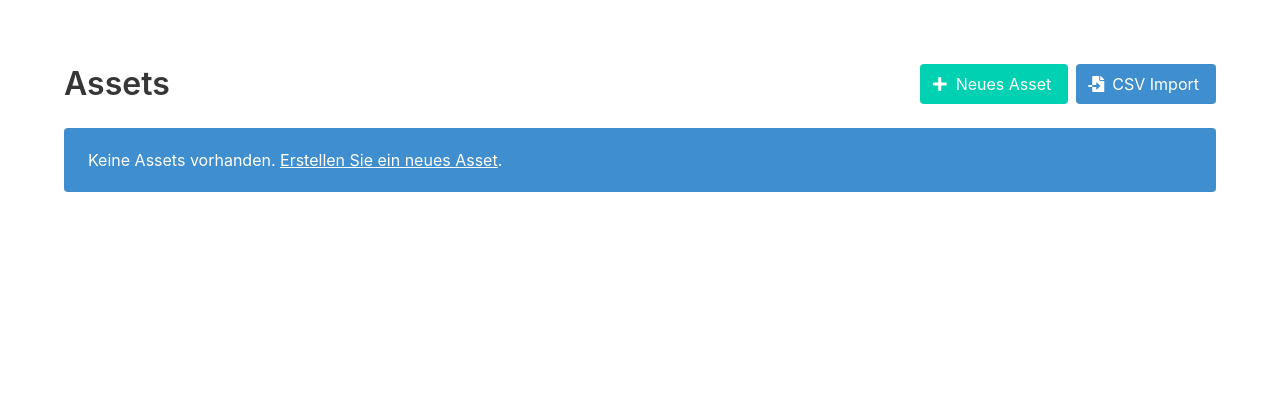
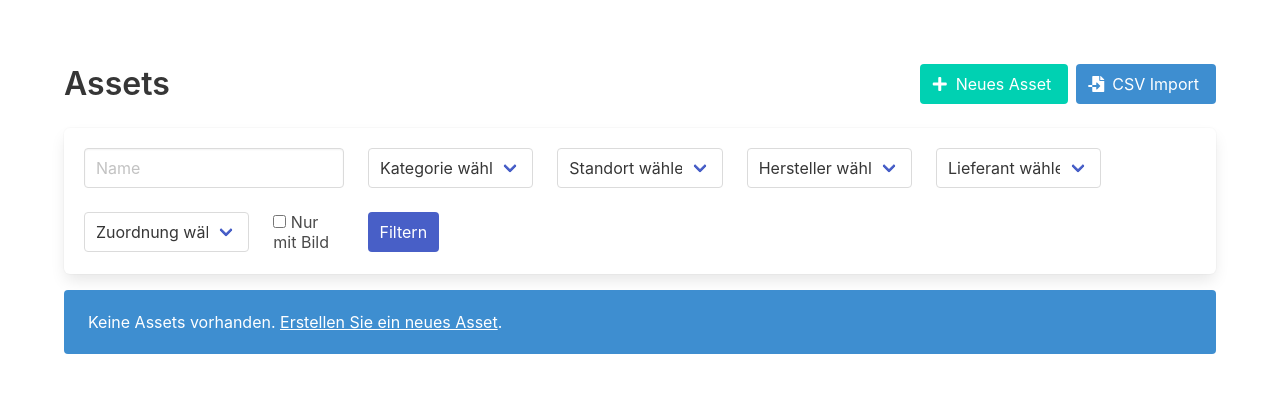
Before and after one commit to larsbaust/asset-management, a Flask app: page /assets in a window 1280 px wide. Shown: the part 52-445 px from the top of the page. Run offline with Flask 3, Linux system fonts and the light colour scheme; some libraries are stand-ins or nearby versions.

Commit message:
neuerrungen im asset bereich und dashboard

```diff
--- a/app/forms.py
+++ b/app/forms.py
@@ -1,5 +1,5 @@
 from flask_wtf import FlaskForm
-from wtforms import StringField, SelectField, TextAreaField, FloatField, DateTimeField, BooleanField, SubmitField, FileField, IntegerField
+from wtforms import StringField, SelectField, SelectMultipleField, TextAreaField, FloatField, DateTimeField, BooleanField, SubmitField, FileField, IntegerField
 from wtforms.fields import DateField
 from wtforms.validators import DataRequired, Length, Optional, NumberRange
 from flask_wtf.file import FileAllowed
@@ -54,20 +54,6 @@ LOCATIONS = [
     ('Zweibrücken Fashion Outlet', 'Zweibrücken Fashion Outlet')
 ]
 
-# Initiale Kategorien
-CATEGORIES = [
-    ('', 'Kategorie auswählen...'),
-    ('Hardware', 'Hardware'),
-    ('Software', 'Software'),
-    ('Möbel', 'Möbel'),
-    ('Büro', 'Büro'),
-    ('Netzwerk', 'Netzwerk'),
-    ('Sicherheit', 'Sicherheit'),
-    ('Audio', 'Audio'),
-    ('Video', 'Video'),
-    ('Sonstiges', 'Sonstiges')
-]
-
 class AssetForm(FlaskForm):
     name = StringField('Name', validators=[DataRequired(), Length(max=100)])
     description = TextAreaField('Beschreibung', validators=[Optional()])
@@ -80,10 +66,10 @@ class AssetForm(FlaskForm):
         ('inactive', 'Inaktiv'),
         ('on_loan', 'Ausgeliehen')
     ], validators=[DataRequired()])
-    category = SelectField('Kategorie', choices=CATEGORIES, validators=[DataRequired()])
-    assignments = SelectField('Zuordnungen', choices=[], validators=[Optional()], render_kw={'multiple': True})
-    manufacturers = SelectField('Hersteller', choices=[], validators=[Optional()], render_kw={'multiple': True})
-    suppliers = SelectField('Lieferanten', choices=[], validators=[Optional()], render_kw={'multiple': True})
+    category = SelectField('Kategorie', choices=[], validators=[DataRequired()])
+    assignments = SelectMultipleField('Zuordnungen', choices=[], validators=[Optional()])
+    manufacturers = SelectMultipleField('Hersteller', choices=[], validators=[Optional()])
+    suppliers = SelectMultipleField('Lieferanten', choices=[], validators=[Optional()])
     location = SelectField('Standort', choices=LOCATIONS, validators=[Optional()])
     serial_number = StringField('Seriennummer', validators=[Optional(), Length(max=255)])
     purchase_date = DateField('Anschaffungsdatum', validators=[Optional()], format='%Y-%m-%d')
@@ -92,10 +78,11 @@ class AssetForm(FlaskForm):
     def __init__(self, *args, **kwargs):
         super(AssetForm, self).__init__(*args, **kwargs)
         # Die Choices für die SelectFields werden dynamisch aus der Datenbank geladen
-        from .models import Assignment, Manufacturer, Supplier
-        self.assignments.choices = [(a.id, a.name) for a in Assignment.query.order_by(Assignment.name).all()]
-        self.manufacturers.choices = [(m.id, m.name) for m in Manufacturer.query.order_by(Manufacturer.name).all()]
-        self.suppliers.choices = [(s.id, s.name) for s in Supplier.query.order_by(Supplier.name).all()]
+        from .models import Assignment, Manufacturer, Supplier, Category
+        self.assignments.choices = [(str(a.id), a.name) for a in Assignment.query.order_by(Assignment.name).all()]
+        self.manufacturers.choices = [(str(m.id), m.name) for m in Manufacturer.query.order_by(Manufacturer.name).all()]
+        self.suppliers.choices = [(str(s.id), s.name) for s in Supplier.query.order_by(Supplier.name).all()]
+        self.category.choices = [(str(c.id), c.name) for c in Category.query.order_by(Category.name).all()]
 
 class LoanForm(FlaskForm):
     """Formular für das Ausleihen von Assets"""
--- a/app/main.py
+++ b/app/main.py
@@ -1,4 +1,4 @@
-from flask import Blueprint, render_template, redirect, url_for, flash, request, jsonify, send_file
+from flask import Blueprint, render_template, redirect, url_for, flash, request, jsonify, send_file, current_app
 from .models import Asset, db, Loan, Document, CostEntry, InventorySession, InventoryItem, InventoryTeam
 from .forms import AssetForm, LoanForm, DocumentForm, CostEntryForm, InventorySessionForm, InventoryTeamForm, InventoryCheckForm
 import csv
@@ -23,6 +23,44 @@ import tempfile
 import os
 
 main = Blueprint('main', __name__)
+
+@main.route('/assignments/add', methods=['POST'])
+def add_assignment():
+    from .models import Assignment, db
+    data = request.get_json()
+    name = data.get('name')
+    description = data.get('description')
+    if not name:
+        return jsonify({'status': 'error', 'message': 'Name ist erforderlich.'}), 400
+    # Prüfe auf Duplikate
+    if Assignment.query.filter_by(name=name).first():
+        return jsonify({'status': 'error', 'message': 'Name existiert bereits.'}), 400
+    assignment = Assignment(name=name, description=description)
+    db.session.add(assignment)
+    db.session.commit()
+    return jsonify({'status': 'success', 'id': assignment.id, 'name': assignment.name})
+
+@main.route('/manufacturers/add', methods=['POST'])
+def add_manufacturer():
+    from .models import Manufacturer, db
+    data = request.get_json()
+    name = data.get('name')
+    description = data.get('description')
+    website = data.get('website')
+    contact_info = data.get('contact_info')
+    if not name:
+        return jsonify({'success': False, 'message': 'Name ist erforderlich'}), 400
+    if Manufacturer.query.filter_by(name=name).first():
+        return jsonify({'success': False, 'message': 'Name existiert bereits.'}), 400
+    manufacturer = Manufacturer(
+        name=name,
+        description=description,
+        website=website,
+        contact_info=contact_info
+    )
+    db.session.add(manufacturer)
+    db.session.commit()
+    return jsonify({'success': True, 'id': manufacturer.id, 'name': manufacturer.name})
 
 # Konfiguration für Datei-Uploads
 UPLOAD_FOLDER = os.path.join(os.path.dirname(os.path.dirname(__file__)), 'uploads')
@@ -79,7 +117,7 @@ def index():
     category_data = []
     categories = {}
     for asset in user_assets:
-        cat = asset.category or 'Ohne Kategorie'
+        cat = asset.category.name if asset.category else 'Ohne Kategorie'
         categories[cat] = categories.get(cat, 0) + 1
 
     for category, count in categories.items():
@@ -241,15 +279,24 @@ def dashboard():
     cost_type_labels = list(costs.keys())
     cost_amounts = list(costs.values())
 
-    # Kategorien-Statistiken
+    # Kategorien-Statistiken (nur Klartextnamen)
+    from .models import Category
+    # Zeige alle Kategorien (auch neue/ohne Assets) im Chart
     categories = db.session.query(
-        Asset.category, func.count(Asset.id)
-    ).group_by(Asset.category).all()
-
+        Category.name,
+        func.count(Asset.id)
+    ).outerjoin(Asset, Asset.category_id == Category.id)\
+     .group_by(Category.id, Category.name)\
+     .order_by(Category.name)\
+     .all()
     category_data = [{
-        'category': cat or 'Ohne Kategorie',
+        'category': cat_name or 'Ohne Kategorie',
         'count': count
-    } for cat, count in categories]
+    } for cat_name, count in categories]
+    # Assets ohne Kategorie ergänzen (falls vorhanden)
+    no_category_count = Asset.query.filter(Asset.category == None).count()
+    if no_category_count:
+        category_data.append({'category': 'Ohne Kategorie', 'count': no_category_count})
 
     return render_template('dashboard.html',
         recent_assets=recent_assets,
@@ -265,25 +312,147 @@ def dashboard():
 
 @main.route('/assets')
 def assets():
-    """Liste aller Assets des aktuellen Benutzers"""
-    assets = Asset.query.all()
-    return render_template('assets.html', assets=assets)
+    """Asset-Übersicht mit Filterfunktion"""
+    from .models import Assignment, Manufacturer, Supplier
+    query = Asset.query
+
+    # Filter: Name (Textfeld)
+    name = request.args.get('name', '').strip()
+    if name:
+        query = query.filter(Asset.name.ilike(f"%{name}%"))
+
+    # Filter: Kategorie (Dropdown)
+    category = request.args.get('category', '')
+    if category:
+        query = query.filter(Asset.category_id == int(category))
+
+    # Filter: Standort (Dropdown)
+    location = request.args.get('location', '')
+    if location:
+        query = query.filter(Asset.location == location)
+
+    # Filter: Hersteller (Dropdown)
+    manufacturer_id = request.args.get('manufacturer', '')
+    if manufacturer_id:
+        query = query.filter(Asset.manufacturers.any(Manufacturer.id == int(manufacturer_id)))
+
+    # Filter: Lieferant (Dropdown)
+    supplier_id = request.args.get('supplier', '')
+    if supplier_id:
+        query = query.filter(Asset.suppliers.any(Supplier.id == int(supplier_id)))
+
+    # Filter: Zuordnung (Dropdown)
+    assignment_id = request.args.get('assignment', '')
+    if assignment_id:
+        query = query.filter(Asset.assignments.any(Assignment.id == int(assignment_id)))
+
+    # Filter: Nur mit Bild (Checkbox)
+    with_image = request.args.get('with_image', '')
+    if with_image:
+        query = query.filter(Asset.image_url != None)
+
+    assets = query.all()
+
+    # AssetForm instanziieren, um auf die Choices zuzugreifen
+    form = AssetForm()
+    categories = [(c[0], c[1]) for c in form.category.choices if c[0]]
+    locations = [(l[0], l[1]) for l in form.location.choices if l[0]]
+    manufacturers = [(str(m.id), m.name) for m in Manufacturer.query.order_by(Manufacturer.name).all()]
+    suppliers = [(str(s.id), s.name) for s in Supplier.query.order_by(Supplier.name).all()]
+    assignments = [(str(a.id), a.name) for a in Assignment.query.order_by(Assignment.name).all()]
+
+    return render_template(
+        'assets.html',
+        assets=assets,
+        categories=categories,
+        locations=locations,
+        manufacturers=manufacturers,
+        suppliers=suppliers,
+        assignments=assignments,
+        selected={
+            'name': name,
+            'category': category,
+            'location': location,
+            'manufacturer': manufacturer_id,
+            'supplier': supplier_id,
+            'assignment': assignment_id,
+            'with_image': with_image
+        }
+    )
+
+@main.route('/categories/add', methods=['POST'])
+def add_category():
+    from .models import Category
+    from . import db
+    data = request.get_json()
+    if not data or 'name' not in data:
+        return jsonify({'success': False, 'message': 'Name ist erforderlich'}), 400
+    if Category.query.filter_by(name=data['name']).first():
+        return jsonify({'success': False, 'message': 'Kategorie existiert bereits'}), 400
+    category = Category(name=data['name'])
+    db.session.add(category)
+    try:
+        db.session.commit()
+        return jsonify({'success': True, 'id': category.id, 'name': category.name})
+    except Exception as e:
+        db.session.rollback()
+        return jsonify({'success': False, 'message': str(e)}), 400
+
+@main.route('/categories/delete', methods=['POST'])
+def delete_category():
+    from .models import Category
+    from . import db
+    data = request.get_json()
+    if not data or 'name' not in data:
+        return jsonify({'success': False, 'message': 'Name ist erforderlich'}), 400
+    category = Category.query.filter_by(name=data['name']).first()
+    if not category:
+        return jsonify({'success': False, 'message': 'Kategorie nicht gefunden'}), 404
+    db.session.delete(category)
+    try:
+        db.session.commit()
+        return jsonify({'success': True})
+    except Exception as e:
+        db.session.rollback()
+        return jsonify({'success': False, 'message': str(e)}), 400
 
 @main.route('/add_asset', methods=['GET', 'POST'])
 def add_asset():
+    from .models import Assignment, Manufacturer, Supplier
     form = AssetForm()
     doc_form = DocumentForm()
 
     if form.validate_on_submit():
         asset = Asset(
             name=form.name.data,
-            category=form.category.data,
+            category_id=int(form.category.data) if form.category.data else None,
             value=form.value.data,
             status=form.status.data,
             location=form.location.data,
+            article_number=form.article_number.data,
+            ean=form.ean.data,
             serial_number=form.serial_number.data,
             purchase_date=form.purchase_date.data
         )
+        # IDs als Liste holen (Strings zu int)
+        assignment_ids = [int(i) for i in request.form.getlist('assignments')]
+        manufacturer_ids = [int(i) for i in request.form.getlist('manufacturers')]
+        supplier_ids = [int(i) for i in request.form.getlist('suppliers')]
+        # Relationen setzen
+        asset.assignments = Assignment.query.filter(Assignment.id.in_(assignment_ids)).all() if assignment_ids else []
+        asset.manufacturers = Manufacturer.query.filter(Manufacturer.id.in_(manufacturer_ids)).all() if manufacturer_ids else []
+        asset.suppliers = Supplier.query.filter(Supplier.id.in_(supplier_ids)).all() if supplier_ids else []
+        # Bild-Upload verarbeiten
+        if form.image.data:
+            filename = secure_filename(form.image.data.filename)
+            # Eindeutigen Dateinamen erzeugen
+            timestamp = datetime.now().strftime('%Y%m%d_%H%M%S')
+            filename = f"{timestamp}_{filename}"
+            img_folder = os.path.join(current_app.static_folder, 'images')
+            if not os.path.exists(img_folder):
+                os.makedirs(img_folder)
+            form.image.data.save(os.path.join(img_folder, filename))
+            asset.image_url = f"/static/images/{filename}"
         db.session.add(asset)
         db.session.commit()
 
@@ -294,20 +463,47 @@ def add_asset():
 
 @main.route('/edit_asset/<int:id>', methods=['GET', 'POST'])
 def edit_asset(id):
-    """Asset bearbeiten"""
+    from .models import Assignment, Manufacturer, Supplier
     asset = Asset.query.get_or_404(id)
-
     form = AssetForm(obj=asset)
     doc_form = DocumentForm()
+    # Multi-Select-Felder mit aktuellen IDs befüllen
+    form.assignments.data = [str(a.id) for a in asset.assignments]
+    form.manufacturers.data = [str(m.id) for m in asset.manufacturers]
+    form.suppliers.data = [str(s.id) for s in asset.suppliers]
 
     if form.validate_on_submit():
         asset.name = form.name.data
-        asset.category = form.category.data
+        from .models import Category
+        asset.category = Category.query.get(int(form.category.data)) if form.category.data else None
         asset.value = form.value.data
         asset.status = form.status.data
         asset.location = form.location.data
+        asset.article_number = form.article_number.data
+        asset.ean = form.ean.data
         asset.serial_number = form.serial_number.data
         asset.purchase_date = form.purchase_date.data
+        # IDs als Liste holen (Strings zu int)
+        assignment_ids = request.form.getlist('assignments')
+        manufacturer_ids = request.form.getlist('manufacturers')
+        supplier_ids = request.form.getlist('suppliers')
+        # Relationen setzen (nur wenn IDs übergeben wurden, sonst unverändert lassen)
+        if assignment_ids:
+            asset.assignments = Assignment.query.filter(Assignment.id.in_(assignment_ids)).all()
+        if manufacturer_ids:
+            asset.manufacturers = Manufacturer.query.filter(Manufacturer.id.in_(manufacturer_ids)).all()
+        if supplier_ids:
+            asset.suppliers = Supplier.query.filter(Supplier.id.in_(supplier_ids)).all()
+        # Bild-Upload beim Bearbeiten
+        if form.image.data:
+            filename = secure_filename(form.image.data.filename)
+            timestamp = datetime.now().strftime('%Y%m%d_%H%M%S')
+            filename = f"{timestamp}_{filename}"
+            img_folder = os.path.join(current_app.static_folder, 'images')
+            if not os.path.exists(img_folder):
+                os.makedirs(img_folder)
+            form.image.data.save(os.path.join(img_folder, filename))
+            asset.image_url = f"/static/images/{filename}"
         db.session.commit()
         flash('Asset wurde erfolgreich aktualisiert.', 'success')
         return redirect(url_for('main.assets'))
--- a/app/templates/assets.html
+++ b/app/templates/assets.html
@@ -28,6 +28,73 @@
         </div>
     </div>
 
+    <!-- Filterleiste -->
+    <form method="get" class="box mb-4">
+      <div class="columns is-multiline">
+        <div class="column is-3">
+          <input class="input" type="text" name="name" placeholder="Name" value="{{ selected.name }}">
+        </div>
+        <div class="column is-2">
+          <div class="select is-fullwidth">
+            <select name="category">
+              <option value="">Kategorie wählen...</option>
+              {% for value, label in categories %}
+                <option value="{{ value }}" {% if selected.category == value %}selected{% endif %}>{{ label }}</option>
+              {% endfor %}
+            </select>
+          </div>
+        </div>
+        <div class="column is-2">
+          <div class="select is-fullwidth">
+            <select name="location">
+              <option value="">Standort wählen...</option>
+              {% for value, label in locations %}
+                <option value="{{ value }}" {% if selected.location == value %}selected{% endif %}>{{ label }}</option>
+              {% endfor %}
+            </select>
+          </div>
+        </div>
+        <div class="column is-2">
+          <div class="select is-fullwidth">
+            <select name="manufacturer">
+              <option value="">Hersteller wählen...</option>
+              {% for value, label in manufacturers %}
+                <option value="{{ value }}" {% if selected.manufacturer == value %}selected{% endif %}>{{ label }}</option>
+              {% endfor %}
+            </select>
+          </div>
+        </div>
+        <div class="column is-2">
+          <div class="select is-fullwidth">
+            <select name="supplier">
+              <option value="">Lieferant wählen...</option>
+              {% for value, label in suppliers %}
+                <option value="{{ value }}" {% if selected.supplier == value %}selected{% endif %}>{{ label }}</option>
+              {% endfor %}
+            </select>
+          </div>
+        </div>
+        <div class="column is-2">
+          <div class="select is-fullwidth">
+            <select name="assignment">
+              <option value="">Zuordnung wählen...</option>
+              {% for value, label in assignments %}
+                <option value="{{ value }}" {% if selected.assignment == value %}selected{% endif %}>{{ label }}</option>
+              {% endfor %}
+            </select>
+          </div>
+        </div>
+        <div class="column is-1">
+          <label class="checkbox">
+            <input type="checkbox" name="with_image" value="1" {% if selected.with_image %}checked{% endif %}>
+            Nur mit Bild
+          </label>
+        </div>
+        <div class="column is-1">
+          <button class="button is-link is-fullwidth" type="submit">Filtern</button>
+        </div>
+      </div>
+    </form>
     {% if assets %}
     <div class="box">
         <div class="table-container">
@@ -36,11 +103,12 @@
                 <tr>
                     <th>Bild</th>
                     <th>Name</th>
-                    <th>Art. Nr</th>
+                    <th>Artikelnummer</th>
                     <th>Kategorie</th>
+                    <th>EAN</th>
+                    <th>Seriennummer</th>
                     <th>Zuordnung</th>
                     <th>Hersteller</th>
-                    <th>EAN</th>
                     <th>Lieferant</th>
                     <th>Standort</th>
                     <th>Status</th>
@@ -66,7 +134,9 @@
                         <a href="{{ url_for('main.asset_details', id=asset.id) }}">{{ asset.name }}</a>
                     </td>
                     <td>{{ asset.article_number or '-' }}</td>
-                    <td>{{ asset.category or 'Keine Kategorie' }}</td>
+                    <td>{{ asset.category.name if asset.category else 'Keine Kategorie' }}</td>
+                    <td>{{ asset.ean or '-' }}</td>
+                    <td>{{ asset.serial_number or '-' }}</td>
                     <td>
                         {% for assignment in asset.assignments %}
                         <span class="tag is-info is-light">{{ assignment.name }}</span>
@@ -81,7 +151,6 @@
                         -
                         {% endfor %}
                     </td>
-                    <td>{{ asset.ean or '-' }}</td>
                     <td>
                         {% for supplier in asset.suppliers %}
                         <span class="tag is-warning is-light">{{ supplier.name }}</span>
--- a/app/templates/dashboard.html
+++ b/app/templates/dashboard.html
@@ -165,7 +165,7 @@
                     {% for asset in recent_assets %}
                     <tr>
                         <td>{{ asset.name }}</td>
-                        <td>{{ asset.category }}</td>
+                        <td>{{ asset.category.name if asset.category else 'Keine Kategorie' }}</td>
                         <td>{{ "%.2f €"|format(asset.value|float) if asset.value else "-" }}</td>
                         <td>
                             <span class="status-badge {% if asset.status == 'active' %}status-active{% elif asset.status == 'on_loan' %}status-borrowed{% endif %}">
--- a/app/templates/index.html
+++ b/app/templates/index.html
@@ -54,7 +54,7 @@
                             {{ asset.name }}
                         </a>
                     </td>
-                    <td>{{ asset.category }}</td>
+                    <td>{{ asset.category.name if asset.category else 'Keine Kategorie' }}</td>
                     <td>{{ asset.location or '-' }}</td>
                     <td>{{ asset.purchase_date.strftime('%d.%m.%Y') if asset.purchase_date else '-' }}</td>
                     <td>{{ "%.2f €"|format(asset.purchase_price) if asset.purchase_price else '-' }}</td>
```
Also changed, not shown: app/models.py (+13 -1 lines), app/routes.py (+16 -6 lines), app/static/js/category.js (added, +56 -0 lines), app/templates/edit_asset.html (+33 -17 lines), app/static/images/20250417_114359_DELL.jpg (added), app/static/images/20250417_161042_DELL.jpg (added), app/static/images/20250417_163311_asus.jpg (added), app/static/images/DELL.jpg (added), app/static/images/asus.jpg (added), 1 other file.
